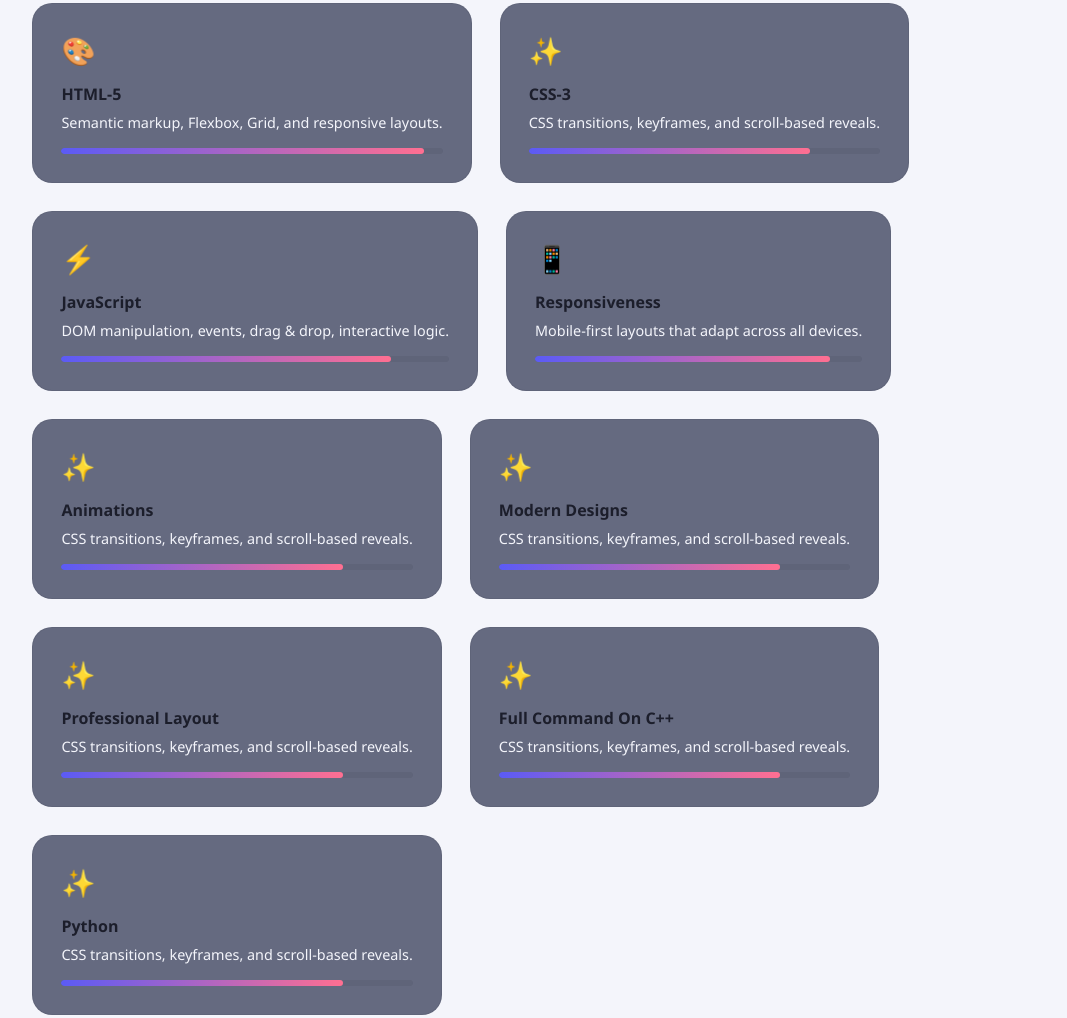
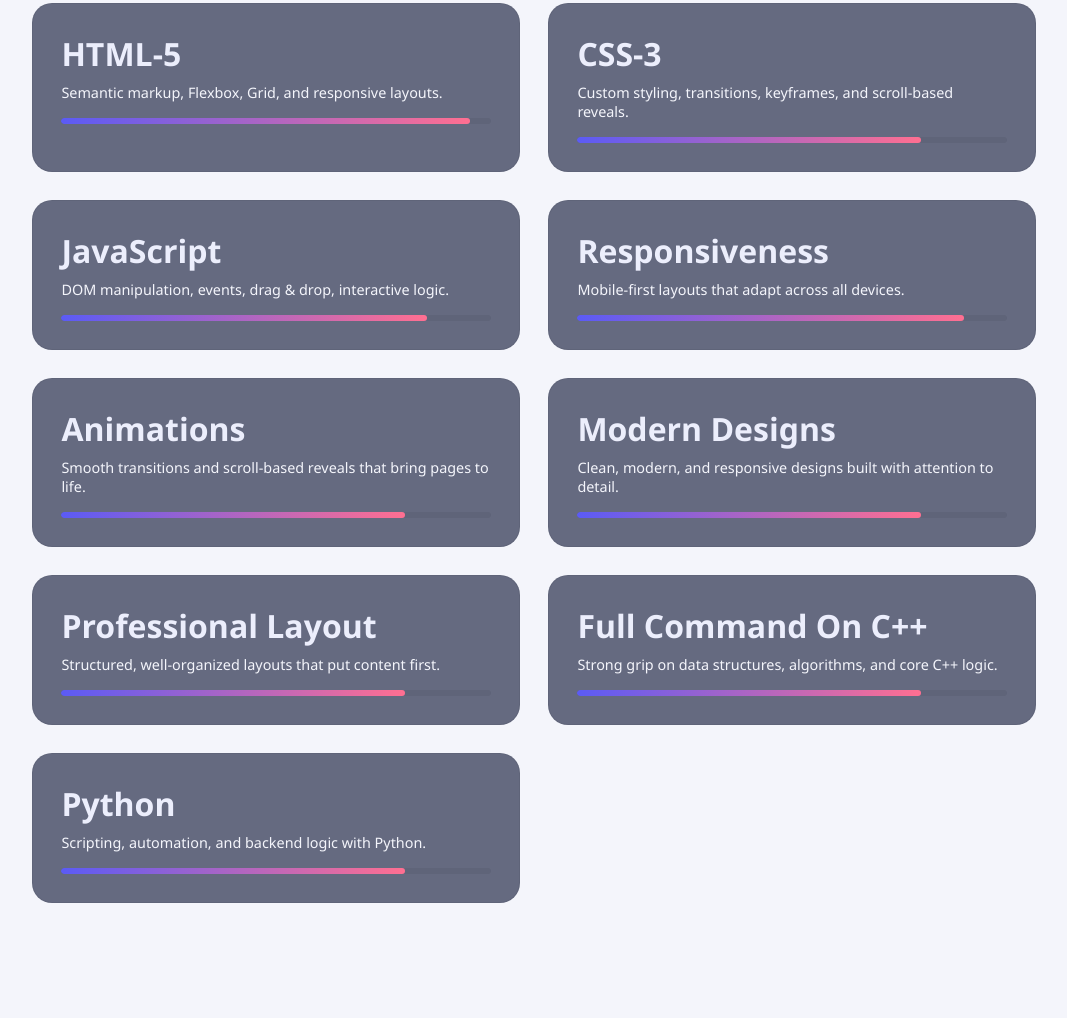
Before and after one commit to sir-abdul-basit001/Portfolio, a plain HTML site: page index.html in a window 1280 px wide. Shown: the part 2515-3533 px from the top of the page, without its empty margins (70-1137 px from the left). Drawn offline with Linux system fonts and the light colour scheme.

Commit message:
skill description corrected

```diff
--- a/index.html
+++ b/index.html
@@ -112,64 +112,60 @@
       <h2 class="title reveal">What I work with</h2>
       <div class="skills-grid">
         <div class="skill-card glass-card reveal">
-          <div class="icon">🎨</div>
           <h4>HTML-5</h4>
           <p>Semantic markup, Flexbox, Grid, and responsive layouts.</p>
           <div class="bar"><span data-width="95"></span></div>
         </div>
-
         <div class="skill-card glass-card reveal">
-          <div class="icon">✨</div>
           <h4>CSS-3</h4>
-          <p>CSS transitions, keyframes, and scroll-based reveals.</p>
+          <p>
+            Custom styling, transitions, keyframes, and scroll-based reveals.
+          </p>
           <div class="bar"><span data-width="80"></span></div>
         </div>
         <div class="skill-card glass-card reveal">
-          <div class="icon">⚡</div>
           <h4>JavaScript</h4>
           <p>DOM manipulation, events, drag & drop, interactive logic.</p>
           <div class="bar"><span data-width="85"></span></div>
         </div>
         <div class="skill-card glass-card reveal">
-          <div class="icon">📱</div>
           <h4>Responsiveness</h4>
           <p>Mobile-first layouts that adapt across all devices.</p>
           <div class="bar"><span data-width="90"></span></div>
         </div>
-
         <div class="skill-card glass-card reveal">
-          <div class="icon">✨</div>
           <h4>Animations</h4>
-          <p>CSS transitions, keyframes, and scroll-based reveals.</p>
+          <p>
+            Smooth transitions and scroll-based reveals that bring pages to
+            life.
+          </p>
           <div class="bar"><span data-width="80"></span></div>
         </div>
         <div class="skill-card glass-card reveal">
-          <div class="icon">✨</div>
           <h4>Modern Designs</h4>
-          <p>CSS transitions, keyframes, and scroll-based reveals.</p>
+          <p>
+            Clean, modern, and responsive designs built with attention to
+            detail.
+          </p>
           <div class="bar"><span data-width="80"></span></div>
         </div>
         <div class="skill-card glass-card reveal">
-          <div class="icon">✨</div>
           <h4>Professional Layout</h4>
-          <p>CSS transitions, keyframes, and scroll-based reveals.</p>
+          <p>Structured, well-organized layouts that put content first.</p>
           <div class="bar"><span data-width="80"></span></div>
         </div>
         <div class="skill-card glass-card reveal">
-          <div class="icon">✨</div>
           <h4>Full Command On C++</h4>
-          <p>CSS transitions, keyframes, and scroll-based reveals.</p>
+          <p>Strong grip on data structures, algorithms, and core C++ logic.</p>
           <div class="bar"><span data-width="80"></span></div>
         </div>
         <div class="skill-card glass-card reveal">
-          <div class="icon">✨</div>
           <h4>Python</h4>
-          <p>CSS transitions, keyframes, and scroll-based reveals.</p>
+          <p>Scripting, automation, and backend logic with Python.</p>
           <div class="bar"><span data-width="80"></span></div>
         </div>
       </div>
     </section>
-
     <section id="projects">
       <p class="tag-label reveal">Portfolio</p>
       <h2 class="title reveal">Things I've built</h2>
--- a/style.css
+++ b/style.css
@@ -500,17 +500,18 @@ section {
 }
 .skill-card {
   background-color: var(--muted);
+
+  width: 30.5rem;
   padding: 28px;
   transition: transform 0.3s ease;
 }
 .skill-card:hover {
   transform: translateY(-8px);
 }
-.skill-card .icon {
-  font-size: 1.7rem;
-  margin-bottom: 14px;
-}
+
 .skill-card h4 {
+  font-size: 2rem;
+  color: var(--bg2);
   margin-bottom: 8px;
 }
 .skill-card p {
```
